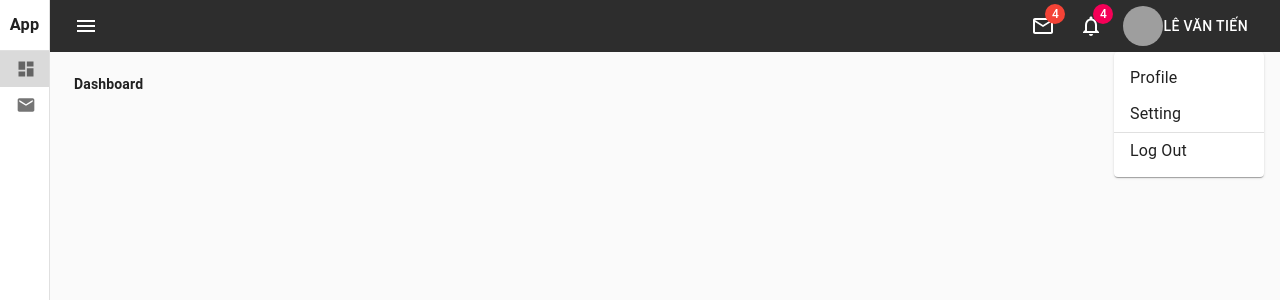
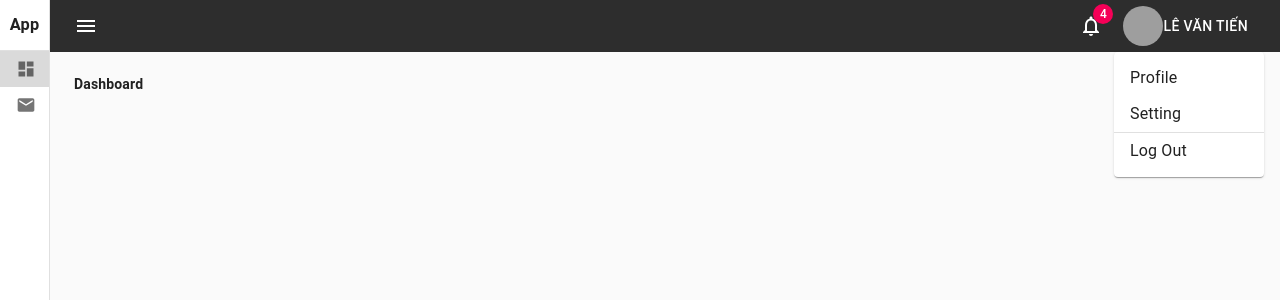
Before and after one commit to vantienhh/reactjs-admin-base, a React (Create React App) app: page /dashboard in a window 1280 px wide. Both pictures are taken after a click on the button "LÊ VĂN TIẾN". Shown: the top 300 px of the page. Built offline with nearby package versions, Linux system fonts and the light colour scheme; grey boxes are pictures that could not be loaded.

Commit message:
edit topbar

```diff
--- a/src/components/HoverMenu.tsx
+++ b/src/components/HoverMenu.tsx
@@ -1,6 +1,5 @@
 import React from 'react'
-import Menu from '@material-ui/core/Menu'
-import { MenuProps } from '@material-ui/core'
+import { MenuProps, Menu } from '@material-ui/core'
 
 function HoverMenuComponent(props: MenuProps) {
   const { style, PaperProps, ref } = props
--- a/src/components/drawerBar/DrawerBarCompact.tsx
+++ b/src/components/drawerBar/DrawerBarCompact.tsx
@@ -1,12 +1,8 @@
 import React from 'react'
 import clsx from 'clsx'
-import { Divider, List, createStyles } from '@material-ui/core'
 import { useLocation, NavLink } from 'react-router-dom'
-import ListItem from '@material-ui/core/ListItem'
-import ListItemIcon from '@material-ui/core/ListItemIcon'
 import { HoverMenu } from 'src/components/HoverMenu'
-import ListItemText from '@material-ui/core/ListItemText'
-import MenuItem from '@material-ui/core/MenuItem'
+import { ListItemText, MenuItem, ListItemIcon, ListItem, Divider, List, createStyles } from '@material-ui/core'
 import { PropsComponentItem, PropsListItemChildren, PropsTreeViewItem } from 'src/types/DrawerBar'
 import { drawerStyles, drawerItems } from './config'
 import makeStyles from '@material-ui/core/styles/makeStyles'
--- a/src/components/drawerBar/DrawerBarNormal.tsx
+++ b/src/components/drawerBar/DrawerBarNormal.tsx
@@ -1,9 +1,6 @@
 import React from 'react'
 import clsx from 'clsx'
-import { List, Divider } from '@material-ui/core'
-import ListItem from '@material-ui/core/ListItem'
-import ListItemIcon from '@material-ui/core/ListItemIcon'
-import ListItemText from '@material-ui/core/ListItemText'
+import { ListItemText, ListItemIcon, ListItem, List, Divider } from '@material-ui/core'
 import { NavLink, useLocation } from 'react-router-dom'
 import ChevronLeftIcon from '@material-ui/icons/ChevronLeft'
 import ExpandMoreIcon from '@material-ui/icons/ExpandMore'
--- a/src/components/drawerBar/config.ts
+++ b/src/components/drawerBar/config.ts
@@ -2,8 +2,7 @@ import { Items } from 'src/types/DrawerBar'
 import DashboardIcon from '@material-ui/icons/Dashboard'
 import MailIcon from '@material-ui/icons/Mail'
 import { StarBorder } from '@material-ui/icons'
-import { makeStyles } from '@material-ui/core/styles'
-import { Theme, createStyles } from '@material-ui/core'
+import { Theme, makeStyles, createStyles } from '@material-ui/core'
 
 export const drawerStyles = makeStyles((theme: Theme) =>
   createStyles({
--- a/src/components/topBar/TopBar.tsx
+++ b/src/components/topBar/TopBar.tsx
@@ -1,20 +1,65 @@
 import React from 'react'
-import { IconButton, Toolbar } from '@material-ui/core'
+import { NavLink } from 'react-router-dom'
+import { TopBarProps } from 'src/types/TopBar'
 import MenuIcon from '@material-ui/icons/Menu'
-import { TopBarProps } from 'src/types/TopBar'
-import Badge from '@material-ui/core/Badge'
 import NotificationsNoneIcon from '@material-ui/icons/NotificationsNone'
-import MailOutlineIcon from '@material-ui/icons/MailOutline'
-import { TopBarUser } from './TopBarUser'
+import makeStyles from '@material-ui/core/styles/makeStyles'
+import { Button, Avatar, MenuItem, Badge, Menu, IconButton, Toolbar, createStyles, Divider } from '@material-ui/core'
+
+export const menuItemStyles = makeStyles(() =>
+  createStyles({
+    menuItem: {
+      width: 150
+    }
+  })
+)
+
+const TopBarUser = () => {
+  const classes = menuItemStyles()
+  const [anchorEl, setAnchorEl] = React.useState(null)
+  const [open, setOpen] = React.useState(false)
+
+  const closeMenu = () => {
+    setOpen(false)
+    setAnchorEl(null)
+  }
+  const handleClick = (event: any) => {
+    setAnchorEl(event.currentTarget)
+    setOpen(true)
+  }
+
+  return (
+    <span>
+      <Button disableElevation color="inherit" onClick={handleClick}>
+        <Avatar src="https://static.toiimg.com/thumb/72975551.cms?width=680&height=512&imgsize=881753" />
+        Lê Văn Tiến
+      </Button>
+      <Menu
+        elevation={1}
+        open={open}
+        anchorEl={anchorEl}
+        onClose={closeMenu}
+        getContentAnchorEl={null}
+        anchorOrigin={{ vertical: 'bottom', horizontal: 'right' }}
+      >
+        <MenuItem component={NavLink} to={'/example'} onClick={closeMenu} className={classes.menuItem}>
+          Profile
+        </MenuItem>
+        <MenuItem component={NavLink} to={'/test'} onClick={closeMenu} className={classes.menuItem}>
+          Setting
+        </MenuItem>
+        <Divider />
+        <MenuItem component={NavLink} to={'/test'} onClick={closeMenu} className={classes.menuItem}>
+          Log Out
+        </MenuItem>
+      </Menu>
+    </span>
+  )
+}
 
 const TopBarRight = () => {
   return (
     <div>
-      <IconButton component="span" color="inherit">
-        <Badge badgeContent={4} color="error">
-          <MailOutlineIcon />
-        </Badge>
-      </IconButton>
       <IconButton component="span" color="inherit">
         <Badge badgeContent={4} color="secondary">
           <NotificationsNoneIcon />
--- a/src/components/topBar/TopBarUser.tsx
+++ /dev/null
@@ -1,59 +0,0 @@
-import React from 'react'
-import Button from '@material-ui/core/Button'
-import Avatar from '@material-ui/core/Avatar'
-import Menu from '@material-ui/core/Menu'
-import MenuItem from '@material-ui/core/MenuItem'
-import { NavLink } from 'react-router-dom'
-import { Divider, createStyles } from '@material-ui/core'
-import makeStyles from '@material-ui/core/styles/makeStyles'
-
-export const menuItemStyles = makeStyles(() =>
-  createStyles({
-    menuItem: {
-      width: 150
-    }
-  })
-)
-
-export const TopBarUser = () => {
-  const classes = menuItemStyles()
-  const [anchorEl, setAnchorEl] = React.useState(null)
-  const [open, setOpen] = React.useState(false)
-
-  const closeMenu = () => {
-    setOpen(false)
-    setAnchorEl(null)
-  }
-  const handleClick = (event: any) => {
-    setAnchorEl(event.currentTarget)
-    setOpen(true)
-  }
-
-  return (
-    <span>
-      <Button disableElevation color="inherit" onClick={handleClick}>
-        <Avatar src="https://static.toiimg.com/thumb/72975551.cms?width=680&height=512&imgsize=881753" />
-        Lê Văn Tiến
-      </Button>
-      <Menu
-        elevation={1}
-        open={open}
-        anchorEl={anchorEl}
-        onClose={closeMenu}
-        getContentAnchorEl={null}
-        anchorOrigin={{ vertical: 'bottom', horizontal: 'right' }}
-      >
-        <MenuItem component={NavLink} to={'/example'} onClick={closeMenu} className={classes.menuItem}>
-          Profile
-        </MenuItem>
-        <MenuItem component={NavLink} to={'/test'} onClick={closeMenu} className={classes.menuItem}>
-          Setting
-        </MenuItem>
-        <Divider />
-        <MenuItem component={NavLink} to={'/test'} onClick={closeMenu} className={classes.menuItem}>
-          Log Out
-        </MenuItem>
-      </Menu>
-    </span>
-  )
-}
--- a/src/index.tsx
+++ b/src/index.tsx
@@ -11,16 +11,23 @@ import './plugins/i18n'
 const AppRoot = () => {
   const theme = unstable_createMuiStrictModeTheme({})
 
+  const App = () => (
+    <CookiesProvider>
+      <BrowserRouter>
+        <Routes />
+      </BrowserRouter>
+    </CookiesProvider>
+  )
+
+  if (process.env.NODE_ENV === 'production') {
+    return <App />
+  }
+
   return (
-    // DEV
     <React.StrictMode>
-      {/*DEV (để loại trừ bớt warning: findDOMNode is deprecated in StrictMode )*/}
+      {/*để loại trừ bớt warning: findDOMNode is deprecated in StrictMode*/}
       <ThemeProvider theme={theme}>
-        <CookiesProvider>
-          <BrowserRouter>
-            <Routes />
-          </BrowserRouter>
-        </CookiesProvider>
+        <App />
       </ThemeProvider>
     </React.StrictMode>
   )
```
Also changed, not shown: src/App.tsx (+5 -7 lines), .eslintrc.js, 1 other file (tests, documents, lock files or other folders).
